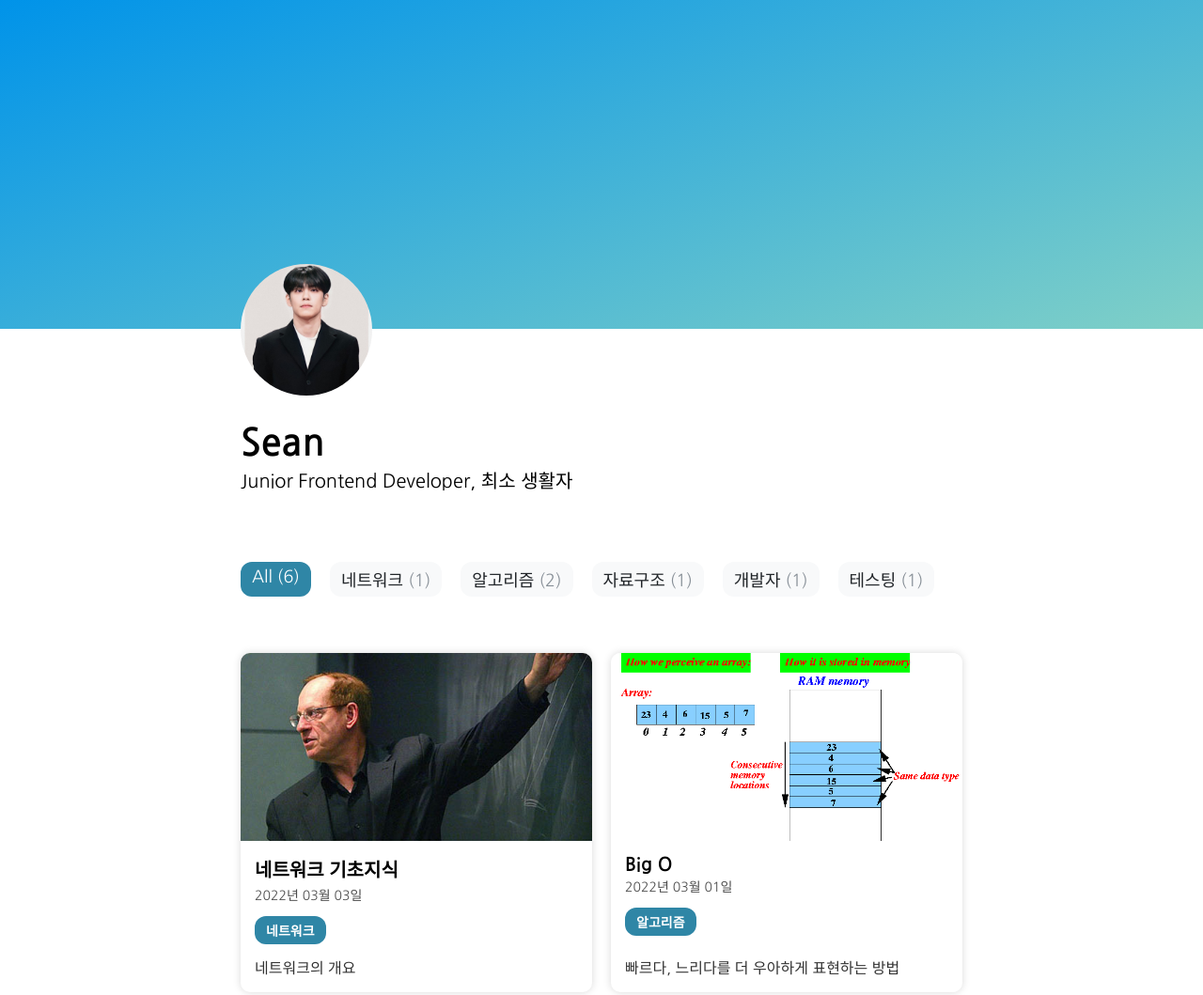
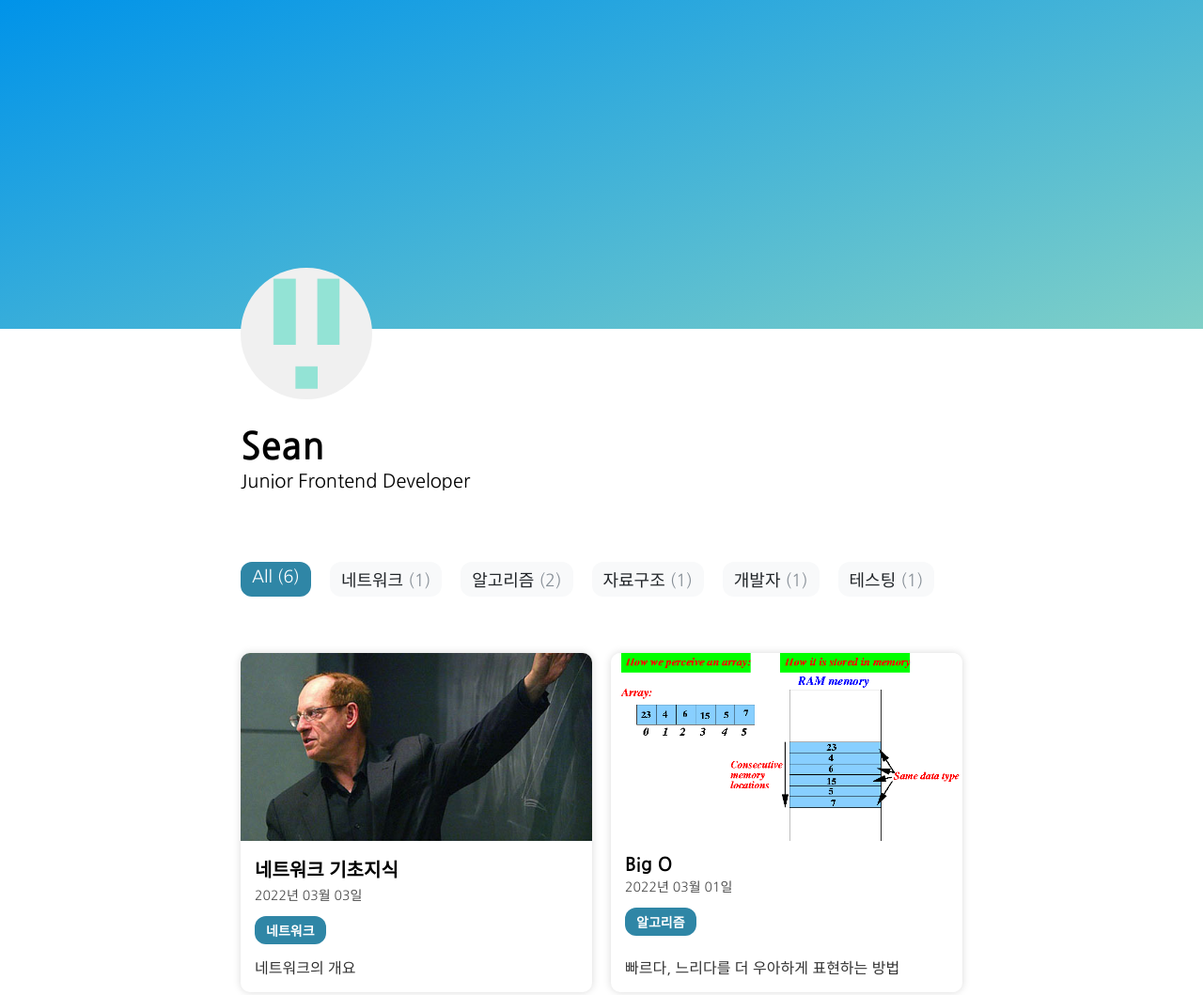
Before and after one commit to seanprehensible/seanprehensible.github.io, a Gatsby site in the folder sean/: page / in a window 1280 px wide. Shown: the top 1059 px of the page at 94% size. Built offline with nearby package versions, Linux system fonts and the light colour scheme; Gatsby itself is replaced by a stand-in of ours.

Commit message:
Change Introduction

```diff
--- a/sean/src/components/Main/Introduction.tsx
+++ b/sean/src/components/Main/Introduction.tsx
@@ -59,7 +59,7 @@ const Introduction: FunctionComponent<IntroductionProps> = function ({
 
         <div>
           <Title>Sean</Title>
-          <SubTitle>Junior Frontend Developer, 최소 생활자</SubTitle>
+          <SubTitle>Junior Frontend Developer</SubTitle>
         </div>
       </Wrapper>
     </Background>
```
Also changed, not shown: sean/static/profile-image.jpeg (deleted), sean/static/profile-image.png (added).
